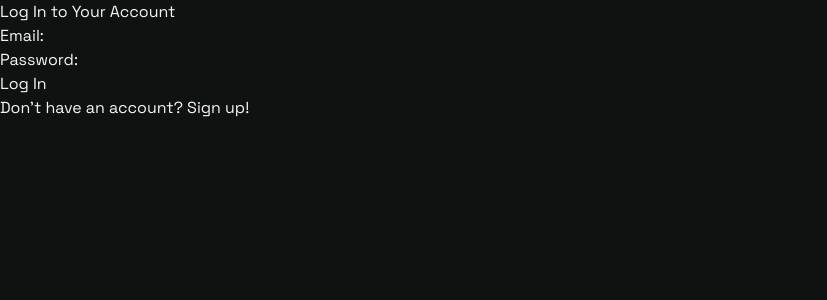
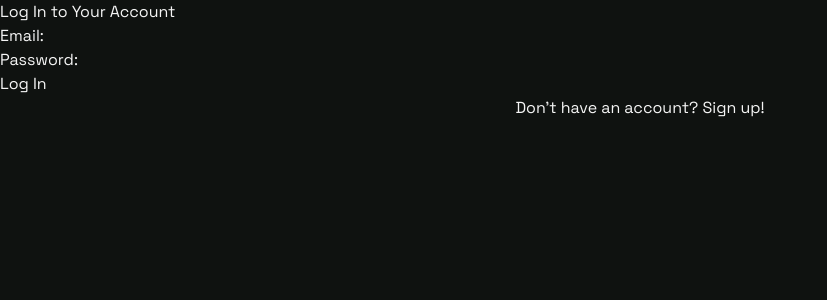
Before and after one commit to marco-vidali/soundscape, a React (Vite) app: page /auth/login in a window 1280 px wide. Shown: the top 300 px of the page, without its empty margins (0-827 px from the left). Built offline with nearby package versions, Linux system fonts and the light colour scheme; no server answers.

Commit message:
Center don't have an account

```diff
--- a/src/features/auth/SignupLink.tsx
+++ b/src/features/auth/SignupLink.tsx
@@ -2,7 +2,7 @@ import { Link } from "react-router-dom";
 
 const SignupLink = () => {
     return (
-        <p>
+        <p className="text-center">
             Don't have an account?{" "}
             <Link to={{ pathname: "/auth/signup" }}>Sign up</Link>!
         </p>
```
